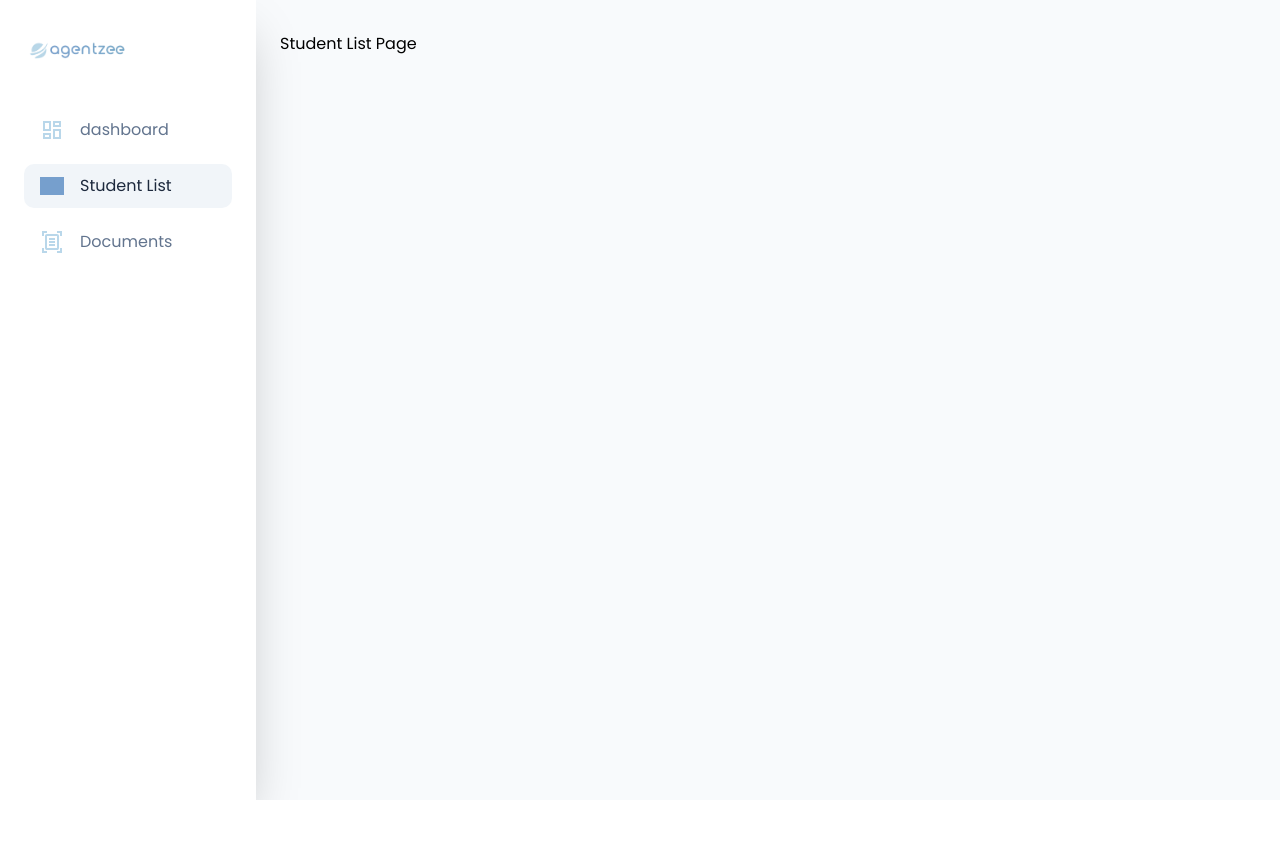
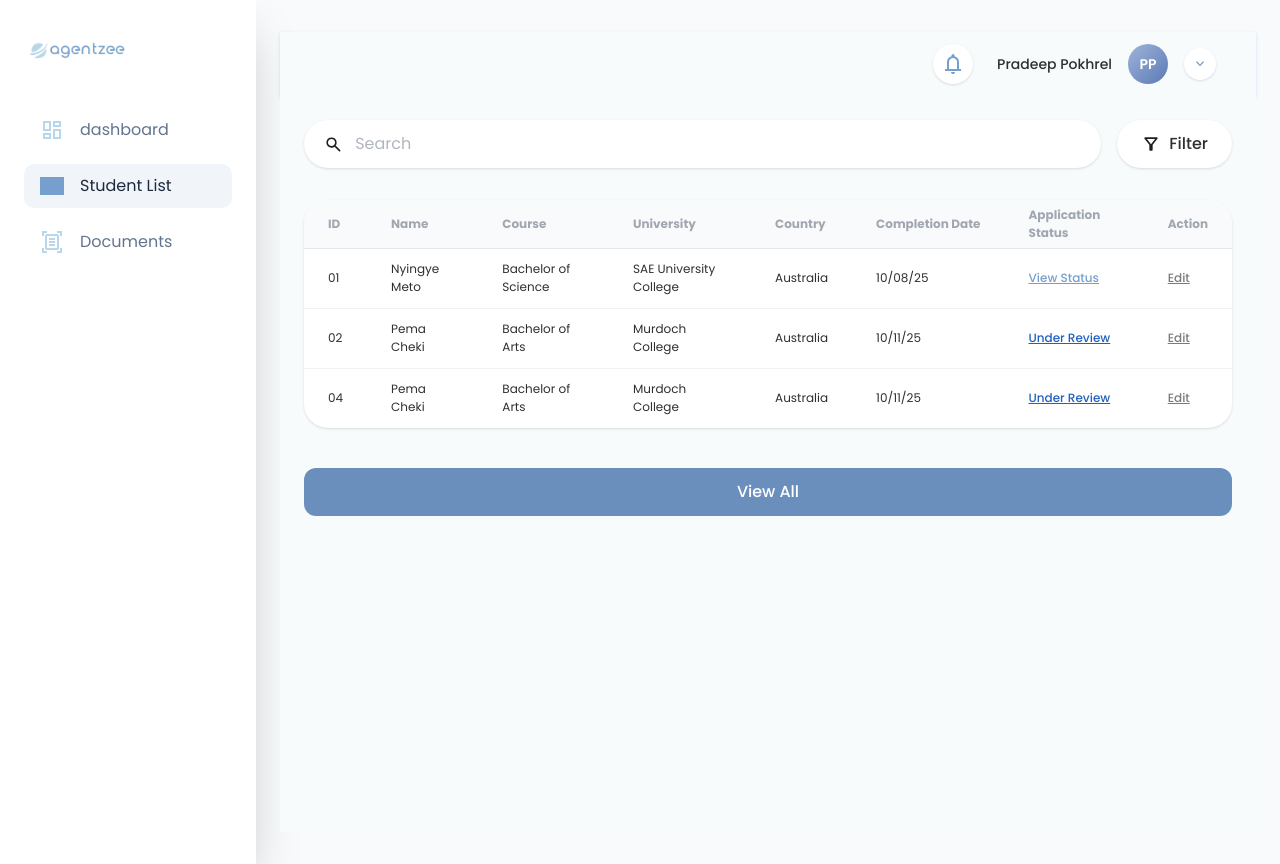
Before and after one commit to Dendup1234/fyp_prototype_frontend, a Next.js app: page /studentlist in a window 1280 px wide. Before the commit the page ends 800 px from the top, so only its background shows below. Built offline with nearby package versions, Linux system fonts and the light colour scheme; grey boxes are pictures that could not be loaded.

Commit message:
Added the basic student list page

```diff
--- a/app/(dashboard)/studentlist/page.tsx
+++ b/app/(dashboard)/studentlist/page.tsx
@@ -1,9 +1,103 @@
-import React from 'react'
+'use client'
+import Navbar from '@/components/ui/navbar'
+import React, { useState } from 'react'
+import DashboardPage from '../dashboard/page'
+import DashboardSearch from '@/components/ui/dashboard-search'
+import StudentTable, {
+    StudentRow,
+    Column,
+    ApplicationStatus
+} from "@/components/ui/student_table";
+import Button from '@/components/ui/button'
+
+const initialStudents: StudentRow[] = [
+    {
+        id: "01",
+        name: "Nyingye Meto",
+        course: "Bachelor of Science",
+        university: "SAE University College",
+        country: "Australia",
+        completionDate: "10/08/25",
+        applicationStatus: "View Status",
+    },
+    {
+        id: "02",
+        name: "Pema Cheki",
+        course: "Bachelor of Arts",
+        university: "Murdoch College",
+        country: "Australia",
+        completionDate: "10/11/25",
+        applicationStatus: "Under Review",
+    },
+    {
+        id: "04",
+        name: "Pema Cheki",
+        course: "Bachelor of Arts",
+        university: "Murdoch College",
+        country: "Australia",
+        completionDate: "10/11/25",
+        applicationStatus: "Under Review",
+    },
+];
 
 const StudentList = () => {
+    const [students, setStudents] = useState<StudentRow[]>(initialStudents);
+    // 👇 define columns in the parent — add/remove here anytime
+    // helper can live here or in a utils file
+    const statusColor: Record<ApplicationStatus, string> = {
+        "View Status": "#769FCD",
+        Approved: "#2FB154",
+        Pending: "#F2C122",
+        Rejected: "#FF6464",
+        "Under Review": "#1F61C1",
+    };
+    const columns: Column<StudentRow>[] = [
+        { key: "id", header: "ID" },
+        { key: "name", header: "Name" },
+        { key: "course", header: "Course" },
+        { key: "university", header: "University" },
+        { key: "country", header: "Country" },
+        {
+            key: "completionDate",
+            header: "Completion Date",
+            className: "whitespace-nowrap",
+        },
+        {
+            key: "applicationStatus",
+            header: "Application Status",
+            render: (row) => (
+                <button
+                    onClick={() => alert(`View status for ${row.name}`)}
+                    className="text-[12px] font-medium underline"
+                    style={{ color: statusColor[row.applicationStatus] }}
+                >
+                    {row.applicationStatus}
+                </button>
+            ),
+        },
+    ];
+
     return (
-        <div>
-            <h1>Student List Page</h1>
+        <div className="flex min-h-screen bg-[#F7FBFC]">
+            <main className="flex flex-1 flex-col bg-[#E6EAEB]">
+                <Navbar userName="Pradeep Pokhrel" initials="PP" />
+                <section className="flex flex-1 flex-col gap-8 bg-[#F7FBFC] p-6">
+                    <DashboardSearch>
+
+                    </DashboardSearch>
+                    <StudentTable
+                        rows={students}
+                        columns={columns}
+                        showActions={true}
+                        onEdit={(row) => alert(`Edit ${row.name}`)}
+                    />
+                    <Button type="submit" className="mt-2">View All</Button>
+
+
+
+                </section>
+
+            </main>
         </div>
     )
 }
--- a/components/ui/sidemenu.tsx
+++ b/components/ui/sidemenu.tsx
@@ -1,7 +1,6 @@
-// components/SideMenu.tsx
 "use client";
 
-import React from "react";
+import React, { useEffect, useState } from "react";
 import Link from "next/link";
 import Image from "next/image";
 import { usePathname } from "next/navigation";
@@ -10,7 +9,7 @@ export type MenuItem = {
   label: string;
   iconType: "material" | "svg";
   icon: string;
-  href: string;          // <-- add this
+  href: string;
 };
 
 const defaultMenuItems: MenuItem[] = [
@@ -39,8 +38,30 @@ const iconColor = {
   inactive: "#B9D7EA",
 };
 
+type SideMenuProps = {
+  items?: MenuItem[];
+};
+
+const SideMenu: React.FC<SideMenuProps> = ({ items = defaultMenuItems }) => {
+  const pathname = usePathname();
+  const [mounted, setMounted] = useState(false);
+
+  // make icons render only on the client to avoid SSR/client mismatch
+  useEffect(() => {
+    setMounted(true);
+  }, []);
+
+  const isItemActive = (href: string) => {
+    return pathname === href || (href !== "/" && pathname?.startsWith(href));
+  };
+
   const renderIcon = (item: MenuItem, isActive: boolean) => {
     const color = isActive ? iconColor.active : iconColor.inactive;
+
+    // while not mounted (SSR), render a neutral box so server + client match
+    if (!mounted) {
+      return <span aria-hidden className="block h-6 w-6 rounded-md bg-slate-200" />;
+    }
 
     if (item.iconType === "material") {
       return (
@@ -73,18 +94,6 @@ const renderIcon = (item: MenuItem, isActive: boolean) => {
     );
   };
 
-type SideMenuProps = {
-  items?: MenuItem[];
-};
-
-const SideMenu: React.FC<SideMenuProps> = ({ items = defaultMenuItems }) => {
-  const pathname = usePathname();
-
-  const isItemActive = (href: string) => {
-    // exact match or section match; tweak to your routing
-    return pathname === href || (href !== "/" && pathname?.startsWith(href));
-  };
-
   return (
     <aside className="flex w-64 flex-col gap-10 bg-white px-6 py-8 shadow-2xl">
       <Link href="/" className="flex items-center gap-3">
@@ -96,7 +105,6 @@ const SideMenu: React.FC<SideMenuProps> = ({ items = defaultMenuItems }) => {
           className="h-9 w-auto object-contain"
           priority
         />
-
       </Link>
 
       <nav className="flex flex-col gap-3" aria-label="Sidebar">
--- /dev/null
+++ b/components/ui/student_table.tsx
@@ -0,0 +1,118 @@
+// components/StudentTable.tsx
+import React from "react";
+
+export type ApplicationStatus =
+    | "View Status"
+    | "Approved"
+    | "Pending"
+    | "Rejected"
+    | "Under Review";
+
+export type StudentRow = {
+    id: string;
+    name: string;
+    course: string;
+    university: string;
+    country: string;
+    completionDate: string;
+    applicationStatus: ApplicationStatus;
+    // you can add more fields in your data (email, phone, agency, etc.)
+};
+
+const statusColor: Record<ApplicationStatus, string> = {
+    "View Status": "#769FCD",
+    Approved: "#2FB154",
+    Pending: "#F2C122",
+    Rejected: "#FF6464",
+    "Under Review": "#1F61C1",
+};
+
+// column config type
+export type Column<T> = {
+    /** key in the row object, e.g. "name" */
+    key: keyof T;
+    /** header label to show */
+    header: string;
+    /** optional custom renderer for this cell */
+    render?: (row: T) => React.ReactNode;
+    /** optional className for <td>/<th> */
+    className?: string;
+    /** optional width */
+    width?: string | number;
+};
+
+type StudentTableProps = {
+    rows: StudentRow[];
+    columns: Column<StudentRow>[];
+    onViewStatus?: (row: StudentRow) => void;
+    onEdit?: (row: StudentRow) => void;
+    /** show the Action column or not */
+    showActions?: boolean;
+};
+
+const StudentTable: React.FC<StudentTableProps> = ({
+    rows,
+    columns,
+    onViewStatus,
+    onEdit,
+    showActions = true,
+}) => {
+    return (
+        <div className="w-full overflow-hidden rounded-3xl bg-white shadow-sm">
+            <div className="overflow-x-auto">
+                <table className="w-full table-auto text-left text-[12px] text-[#2F2F2F]">
+                    <thead className="border-b border-[#E4E7EC] bg-[#F8FAFC] text-[#A1A7B0]">
+                        <tr className="h-12">
+                            {columns.map((col) => (
+                                <th
+                                    key={col.header}
+                                    className={`px-6 ${col.className ?? ""}`}
+                                    style={col.width ? { width: col.width } : {}}
+                                >
+                                    {col.header}
+                                </th>
+                            ))}
+                            {showActions && <th className="px-6">Action</th>}
+                        </tr>
+                    </thead>
+                    <tbody className="divide-y divide-[#F1F3F5]">
+                        {rows.map((row) => (
+                            <tr key={row.id} className="h-[60px]">
+                                {columns.map((col) => (
+                                    <td key={String(col.key)} className={`px-6 ${col.className ?? ""}`}>
+                                        {col.render ? col.render(row) : (row[col.key] as React.ReactNode)}
+                                    </td>
+                                ))}
+
+                                {showActions && (
+                                    <td className="px-6">
+                                        <button
+                                            type="button"
+                                            onClick={() => onEdit?.(row)}
+                                            className="text-[12px] font-medium text-[#7B7B7B] underline"
+                                        >
+                                            Edit
+                                        </button>
+                                    </td>
+                                )}
+                            </tr>
+                        ))}
+
+                        {rows.length === 0 && (
+                            <tr>
+                                <td
+                                    colSpan={columns.length + (showActions ? 1 : 0)}
+                                    className="px-6 py-6 text-center text-sm text-gray-400"
+                                >
+                                    No students yet.
+                                </td>
+                            </tr>
+                        )}
+                    </tbody>
+                </table>
+            </div>
+        </div>
+    );
+};
+
+export default StudentTable;
```
Also changed, not shown: app/(dashboard)/studentlist/[id]/page.tsx (added). Lines whose indentation alone changed are shown as unchanged.
